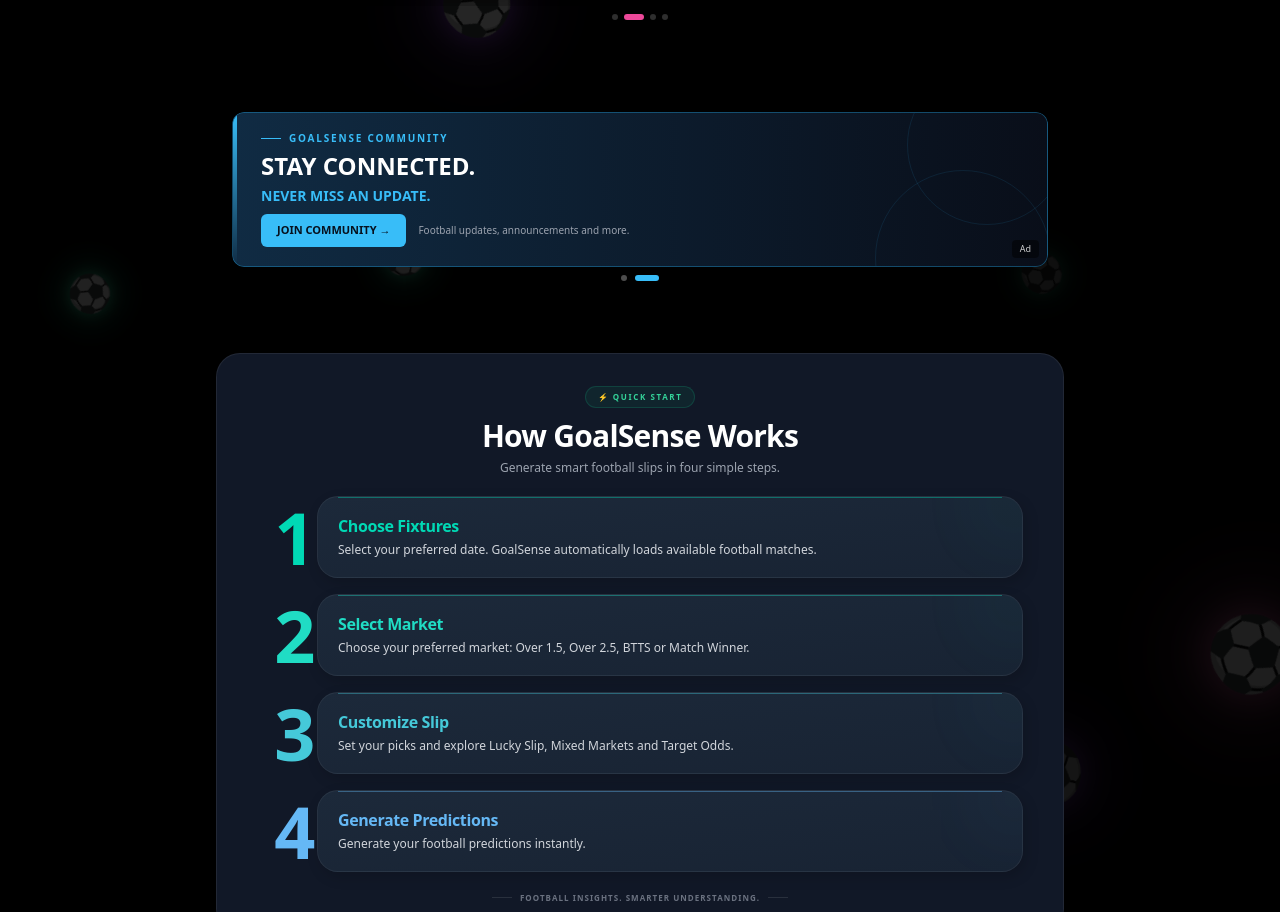
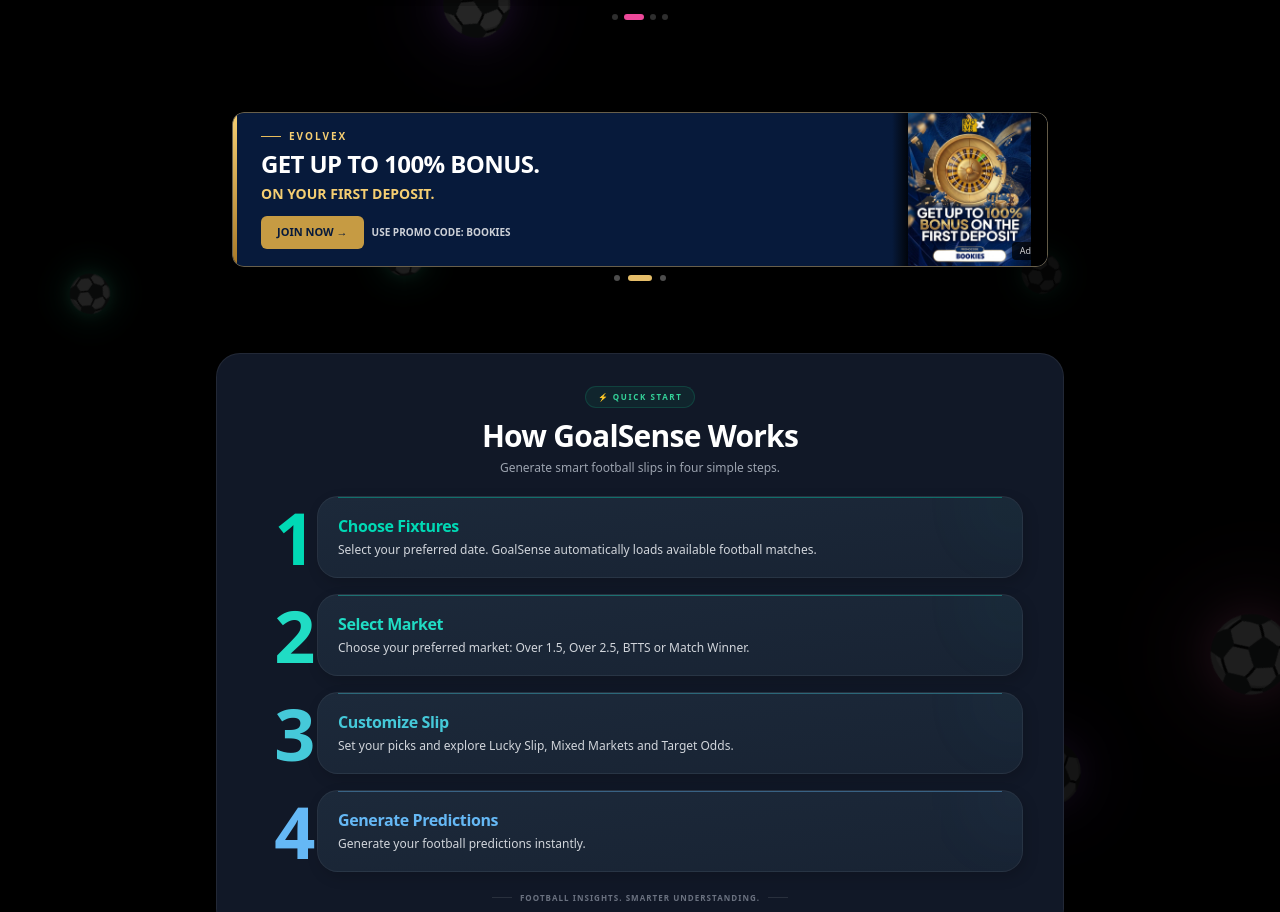
Before and after one commit to Jhondes/goalsense-app, a Next.js app: page / in a window 1280 px wide. Shown: the part 2361-3273 px from the top of the page. Built offline with nearby package versions, Linux system fonts and the light colour scheme; no server answers; the database is empty.

Commit message:
Add EvolveX and Xpari ads to carousel

```diff
--- a/components/AdBanner.tsx
+++ b/components/AdBanner.tsx
@@ -4,16 +4,51 @@
 import Image from "next/image";
 import { useEffect, useRef, useState } from "react";
 
-const slides = [
+type AdSlide =
+  | {
+      id: string;
+      label: string;
+      title: string;
+      subtitle: string;
+      description: string;
+      button: string;
+      href: string;
+      image: string;
+      type: "xpari" | "evolvex";
+    }
+  | {
+      id: string;
+      label: string;
+      title: string;
+      subtitle: string;
+      description: string;
+      button: string;
+      href: string;
+      type: "telegram";
+    };
+
+const slides: AdSlide[] = [
   {
-    id: "goka",
-    label: "GOKA.NG",
-    title: "20% SPORT CASH BACK.",
-    subtitle: "TURN EVERY SET BACK INTO A COMEBACK.",
-    description: "GOKA SPORTS & CASINO.",
-    button: "CLAIM CASHBACK",
-    href: "https://www.goka.ng/?aff=11525",
-    type: "goka",
+    id: "xpari",
+    label: "XPARI BET",
+    title: "GET 100% BONUS.",
+    subtitle: "ON YOUR FIRST DEPOSIT.",
+    description: "USE PROMO CODE: MULA",
+    button: "REGISTER NOW",
+    href: "https://xpariorg.com/mula",
+    image: "/xpari-banner.jpg",
+    type: "xpari",
+  },
+  {
+    id: "evolvex",
+    label: "EVOLVEX",
+    title: "GET UP TO 100% BONUS.",
+    subtitle: "ON YOUR FIRST DEPOSIT.",
+    description: "USE PROMO CODE: BOOKIES",
+    button: "JOIN NOW",
+    href: "https://bet-evolvex.com/signup?code=MULA",
+    image: "/evolvex-banner.jpg",
+    type: "evolvex",
   },
   {
     id: "telegram",
@@ -41,6 +76,7 @@ export default function AdBanner() {
     );
   };
 
+  // AUTOMATIC SLIDE ROTATION
   useEffect(() => {
     const timer = setInterval(() => {
       setActive((prev) => (prev + 1) % slides.length);
@@ -67,83 +103,143 @@ export default function AdBanner() {
           }
         }}
       >
-        {/* SLIDES */}
+
+        {/* SLIDE VIEWPORT */}
         <div className="overflow-hidden rounded-xl">
 
+          {/* SLIDE TRACK - FIXED WIDTH FOR ALL 3 SLIDES */}
           <div
             className="flex transition-transform duration-700 ease-in-out"
             style={{
-              transform: `translateX(-${active * 100}%)`,
+              width: `${slides.length * 100}%`,
+              transform: `translateX(-${active * (100 / slides.length)}%)`,
             }}
           >
+
             {slides.map((slide) => (
-              <div key={slide.id} className="min-w-full">
 
-                {/* GOKA AD */}
-                {slide.type === "goka" ? (
+              <div
+                key={slide.id}
+                className="shrink-0"
+                style={{
+                  width: `${100 / slides.length}%`,
+                }}
+              >
+
+                {/* XPARI AND EVOLVEX ADS */}
+                {slide.type !== "telegram" ? (
+
                   <a
                     href={slide.href}
                     target="_blank"
                     rel="noopener noreferrer"
-                    aria-label="Visit GOKA Sports"
+                    aria-label={`Visit ${slide.label}`}
                     className="group block"
                   >
-                    <div className="relative h-[112px] overflow-hidden rounded-xl border border-[#d4a72c]/40 bg-[#090909] shadow-lg sm:h-[135px] md:h-[155px]">
 
-                      {/* GOLD ACCENT */}
-                      <div className="absolute left-0 top-0 z-10 h-full w-1 bg-gradient-to-b from-[#f5c542] to-[#8d6715]" />
+                    <div
+                      className={`relative flex h-[112px] overflow-hidden rounded-xl border shadow-lg sm:h-[135px] md:h-[155px] ${
+                        slide.type === "xpari"
+                          ? "border-red-500/50 bg-[#080609]"
+                          : "border-[#c9a45c]/50 bg-[#071a3b]"
+                      }`}
+                    >
 
-                      {/* BACKGROUND IMAGE */}
-                      <div className="absolute inset-y-0 right-0 w-[43%] sm:w-[40%]">
-                        <Image
-                          src="/goka-sports-banner.jpg"
-                          alt="GOKA Sports"
-                          fill
-                          sizes="(max-width: 768px) 43vw, 400px"
-                          className="object-cover object-center"
-                        />
-
-                        <div className="absolute inset-0 bg-gradient-to-r from-[#090909] via-[#090909]/30 to-transparent" />
-                      </div>
+                      {/* LEFT ACCENT */}
+                      <div
+                        className={`absolute left-0 top-0 z-20 h-full w-1 ${
+                          slide.type === "xpari"
+                            ? "bg-gradient-to-b from-red-500 to-red-900"
+                            : "bg-gradient-to-b from-[#f5ce72] to-[#a87927]"
+                        }`}
+                      />
 
                       {/* AD CONTENT */}
-                      <div className="relative z-10 flex h-full w-[72%] flex-col justify-center pl-5 pr-1 sm:w-[68%] sm:pl-7">
+                      <div className="relative z-10 flex h-full flex-1 flex-col justify-center pl-5 pr-1 sm:pl-7">
 
                         <div className="mb-1 flex items-center gap-2">
-                          <span className="h-px w-5 bg-[#d4a72c]" />
 
-                          <span className="text-[8px] font-bold uppercase tracking-[0.2em] text-[#d4a72c] sm:text-[10px]">
+                          <span
+                            className={`h-px w-5 ${
+                              slide.type === "xpari"
+                                ? "bg-red-500"
+                                : "bg-[#e8bc5b]"
+                            }`}
+                          />
+
+                          <span
+                            className={`text-[8px] font-bold uppercase tracking-[0.2em] sm:text-[10px] ${
+                              slide.type === "xpari"
+                                ? "text-red-400"
+                                : "text-[#f5ce72]"
+                            }`}
+                          >
                             {slide.label}
                           </span>
+
                         </div>
 
-                        <h3 className="text-[16px] font-extrabold leading-tight tracking-tight text-white sm:text-xl md:text-2xl">
+                        <h3 className="text-[14px] font-extrabold leading-tight tracking-tight text-white sm:text-xl md:text-2xl">
                           {slide.title}
                         </h3>
 
-                        <p className="mt-1 line-clamp-1 text-[9px] font-semibold text-[#d4a72c] sm:text-xs md:text-sm">
+                        <p
+                          className={`mt-1 text-[9px] font-bold sm:text-xs md:text-sm ${
+                            slide.type === "xpari"
+                              ? "text-red-400"
+                              : "text-[#f5ce72]"
+                          }`}
+                        >
                           {slide.subtitle}
                         </p>
 
-                        <div className="mt-2 flex items-center gap-2 sm:mt-3">
+                        <div className="mt-2 flex flex-wrap items-center gap-2 sm:mt-3">
 
-                          <span className="inline-flex items-center gap-1 rounded-md bg-[#d4a72c] px-3 py-1.5 text-[9px] font-extrabold text-black transition group-hover:bg-[#f5c542] sm:px-4 sm:py-2 sm:text-[11px]">
+                          <span
+                            className={`inline-flex items-center gap-1 rounded-md px-2.5 py-1.5 text-[8px] font-extrabold transition sm:px-4 sm:py-2 sm:text-[11px] ${
+                              slide.type === "xpari"
+                                ? "bg-red-600 text-white group-hover:bg-red-500"
+                                : "bg-[#c69b43] text-[#071a3b] group-hover:bg-[#e5bd69]"
+                            }`}
+                          >
                             {slide.button} →
                           </span>
 
-                          <span className="hidden text-[10px] text-gray-400 sm:inline">
+                          <span className="text-[8px] font-bold text-white/80 sm:text-[10px]">
                             {slide.description}
                           </span>
 
                         </div>
                       </div>
 
+                      {/* PROMOTIONAL IMAGE */}
+                      <div className="relative h-full w-[105px] shrink-0 overflow-hidden bg-black sm:w-[135px] md:w-[155px]">
+
+                        <Image
+                          src={slide.image}
+                          alt={`${slide.label} promotional banner`}
+                          fill
+                          sizes="155px"
+                          className="object-contain"
+                        />
+
+                        <div
+                          className={`absolute inset-y-0 left-0 w-5 ${
+                            slide.type === "xpari"
+                              ? "bg-gradient-to-r from-[#080609] to-transparent"
+                              : "bg-gradient-to-r from-[#071a3b] to-transparent"
+                          }`}
+                        />
+
+                      </div>
+
                       {/* AD DISCLOSURE */}
-                      <span className="absolute bottom-2 right-2 z-20 rounded bg-black/70 px-2 py-0.5 text-[9px] font-medium text-white/80">
+                      <span className="absolute bottom-1.5 right-2 z-20 rounded bg-black/70 px-2 py-0.5 text-[9px] font-medium text-white/80">
                         Ad
                       </span>
 
                     </div>
+
                   </a>
 
                 ) : (
@@ -156,22 +252,28 @@ export default function AdBanner() {
                     aria-label="Join GoalSense Telegram Community"
                     className="group block"
                   >
+
                     <div className="relative h-[112px] overflow-hidden rounded-xl border border-[#229ED9]/40 bg-gradient-to-r from-[#102b43] to-[#090e19] shadow-lg sm:h-[135px] md:h-[155px]">
 
+                      {/* LEFT ACCENT */}
                       <div className="absolute left-0 top-0 h-full w-1 bg-gradient-to-b from-[#38bdf8] to-transparent" />
 
                       {/* DECORATIVE CIRCLES */}
                       <div className="absolute -right-5 -top-12 h-40 w-40 rounded-full border border-[#38bdf8]/10" />
+
                       <div className="absolute -right-1 -bottom-20 h-44 w-44 rounded-full border border-[#38bdf8]/10" />
 
+                      {/* CONTENT */}
                       <div className="relative z-10 flex h-full w-[85%] flex-col justify-center pl-5 sm:w-[75%] sm:pl-7">
 
                         <div className="mb-1 flex items-center gap-2">
+
                           <span className="h-px w-5 bg-[#38bdf8]" />
 
                           <span className="text-[8px] font-bold uppercase tracking-[0.18em] text-[#38bdf8] sm:text-[10px]">
                             {slide.label}
                           </span>
+
                         </div>
 
                         <h3 className="text-[17px] font-extrabold leading-tight text-white sm:text-xl md:text-2xl">
@@ -193,24 +295,29 @@ export default function AdBanner() {
                           </span>
 
                         </div>
+
                       </div>
 
-                      <span className="absolute bottom-2 right-2 z-20 rounded bg-black/50 px-2 py-0.5 text-[9px] text-white/80">
-                        Ad
-                      </span>
+
 
                     </div>
+
                   </a>
+
                 )}
 
               </div>
+
             ))}
+
           </div>
         </div>
 
         {/* CAROUSEL INDICATORS */}
         <div className="mt-2 flex justify-center gap-2">
+
           {slides.map((slide, index) => (
+
             <button
               key={slide.id}
               type="button"
@@ -219,13 +326,17 @@ export default function AdBanner() {
               aria-current={active === index ? "true" : undefined}
               className={`h-1.5 rounded-full transition-all duration-300 ${
                 active === index
-                  ? slide.type === "goka"
-                    ? "w-6 bg-[#d4a72c]"
-                    : "w-6 bg-[#38bdf8]"
+                  ? slide.type === "xpari"
+                    ? "w-6 bg-red-500"
+                    : slide.type === "evolvex"
+                      ? "w-6 bg-[#e5bd69]"
+                      : "w-6 bg-[#38bdf8]"
                   : "w-1.5 bg-white/30"
               }`}
             />
+
           ))}
+
         </div>
 
       </div>
```
Also changed, not shown: public/evolvex-banner.jpg (added), public/xpari-banner.jpg (added).
